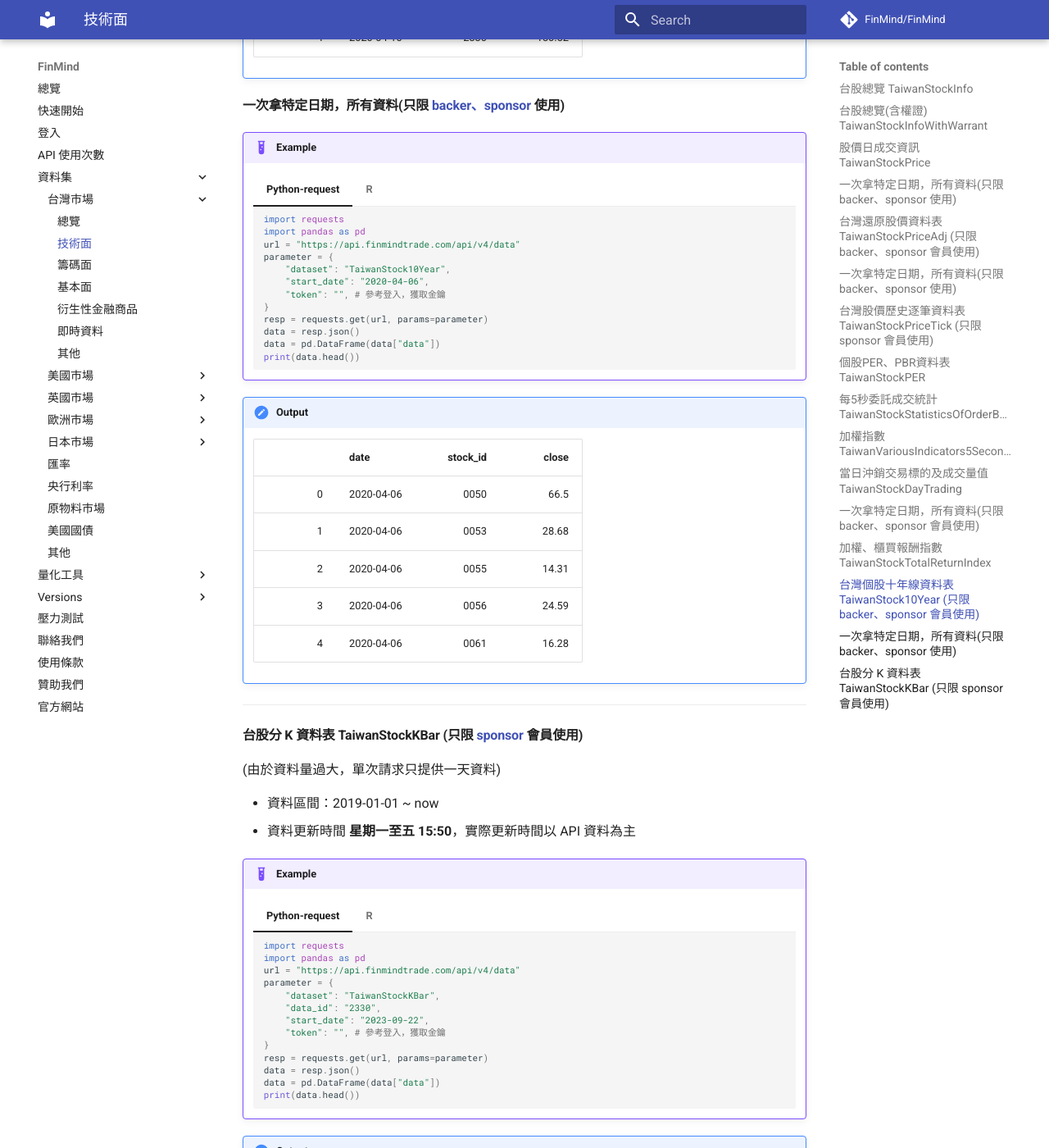
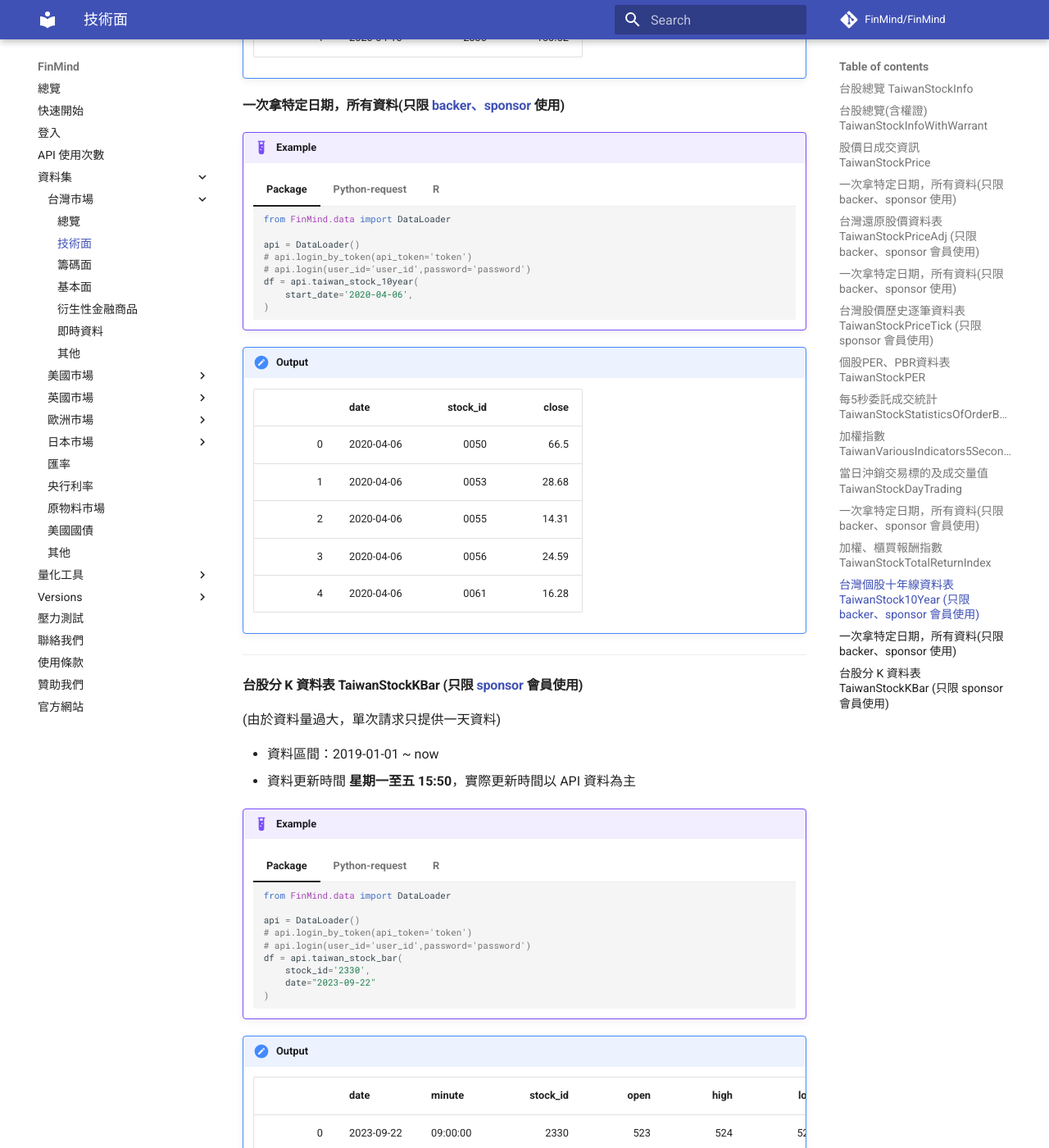
Before and after one commit to FinMind/FinMind-Doc, an MkDocs documentation site: the page built from docs/tutor/TaiwanMarket/Technical.md, in a window 1280 px wide and 1400 px high, scrolled down 11508 px. Shown: the whole window at 82% size. Built offline with MkDocs 1.6.1 and Material for MkDocs 9.7.7, drawn with Linux system fonts in a browser that asks for light colours; comment, search, counter and statistics services are not loaded.

Commit message:
add: kbar package example

````diff
--- a/docs/tutor/TaiwanMarket/Technical.md
+++ b/docs/tutor/TaiwanMarket/Technical.md
@@ -936,6 +936,17 @@
 #### 一次拿特定日期，所有資料(只限 [backer、sponsor](https://finmindtrade.com/analysis/#/Sponsor/sponsor) 使用)
 
 !!! example
+    === "Package"
+        ```python
+        from FinMind.data import DataLoader
+
+        api = DataLoader()
+        # api.login_by_token(api_token='token')
+        # api.login(user_id='user_id',password='password')
+        df = api.taiwan_stock_10year(
+            start_date='2020-04-06',
+        )
+        ```
     === "Python-request"
         ```python
         import requests
@@ -992,6 +1003,18 @@
 - 資料更新時間 **星期一至五 15:50**，實際更新時間以 API 資料為主
 
 !!! example
+    === "Package"
+        ```python
+        from FinMind.data import DataLoader
+
+        api = DataLoader()
+        # api.login_by_token(api_token='token')
+        # api.login(user_id='user_id',password='password')
+        df = api.taiwan_stock_bar(
+            stock_id='2330',
+            date="2023-09-22"
+        )
+        ```
     === "Python-request"
         ```python
         import requests
````
